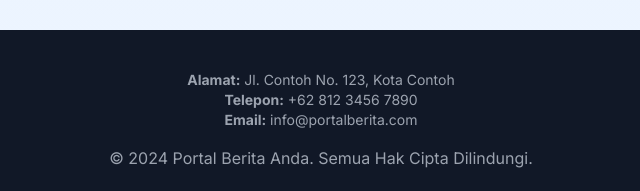
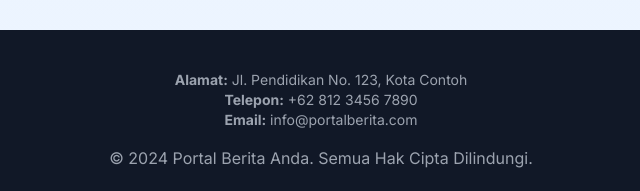
Before and after one commit to nusaluas/sitetemplate, a plain HTML site: page index.html in a window 1280 px wide. Shown: the part 1220-1411 px from the top of the page, 319-959 px from the left. Drawn offline with nearby package versions, Linux system fonts and the light colour scheme.

Commit message:
Update index.html

```diff
--- a/index.html
+++ b/index.html
@@ -378,7 +378,7 @@
         ];
         let websiteTitle = 'PORTAL BERITA';
         let contactInfo = {
-            address: 'Jl. Contoh No. 123, Kota Contoh',
+            address: 'Jl. Pendidikan No. 123, Kota Contoh',
             phone: '+62 812 3456 7890',
             email: 'info@portalberita.com'
         };
```
